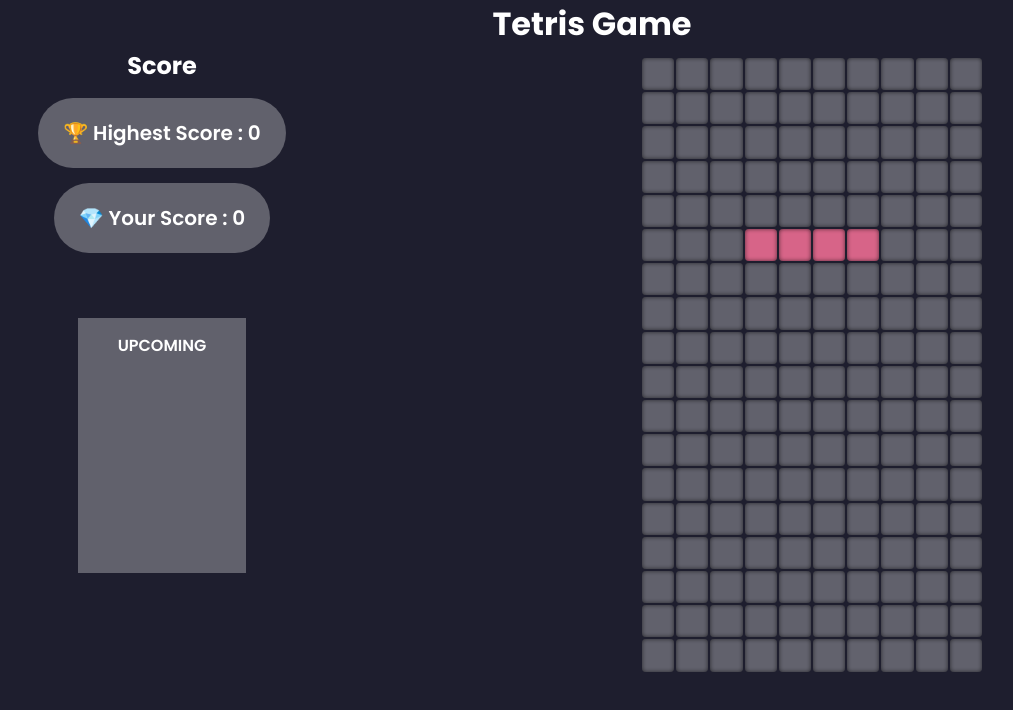
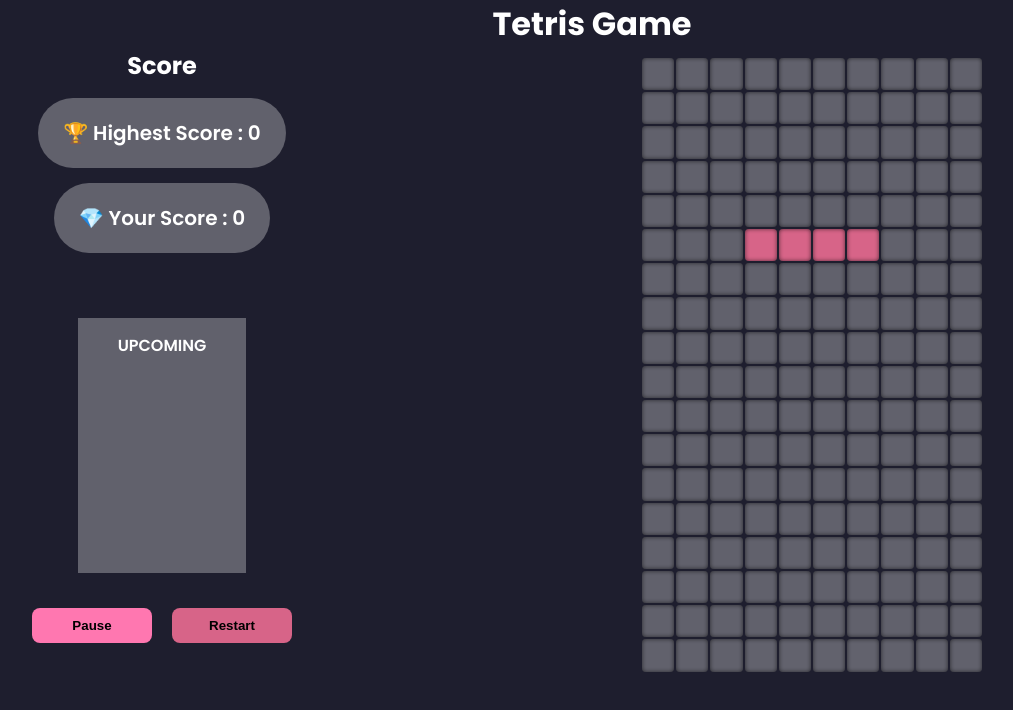
Before and after one commit to KavinT06/Tetris-Game, a React (Vite) app: page / in a window 1280 px wide. Shown: the top 710 px of the page, without its empty margins (48-1061 px from the left). Built offline with nearby package versions, Linux system fonts and the light colour scheme; a web font is replaced by a local one.

Commit message:
add pause and restart functionality with event listeners in App and Grid components

```diff
--- a/src/App.jsx
+++ b/src/App.jsx
@@ -42,6 +42,43 @@ export default function App() {
                 <Upcoming nextPiece={nextPiece} />
               </div>
             </div>
+
+            <div className="side-buttons">
+              <button
+                onClick={() => document.dispatchEvent(new Event("togglePause"))}
+                style={{
+                  padding: "10px 16px",
+                  background: "#ff77b0",
+                  border: "none",
+                  borderRadius: 8,
+                  cursor: "pointer",
+                  fontWeight: 600,
+                  width: "120px",
+                  marginTop: "20px",
+                  marginRight: '20px'
+                }}
+              >
+                Pause
+              </button>
+
+              <button
+                onClick={() => document.dispatchEvent(new Event("resetGame"))}
+                style={{
+                  padding: "10px 16px",
+                  background: "#d76488",
+                  border: "none",
+                  borderRadius: 8,
+                  cursor: "pointer",
+                  fontWeight: 600,
+                  width: "120px",
+                  marginTop: "12px"
+                }}
+              >
+                Restart
+              </button>
+            </div>
+
+
           </div>
 
           <div>
--- a/src/cmp/Grid.jsx
+++ b/src/cmp/Grid.jsx
@@ -286,6 +286,26 @@ export default function Grid({ onScore, onNextPiece }) {
         setPosition({ row: 0, col: colStart });
     }
 
+    // === LISTEN FOR PAUSE & RESET EVENTS FROM APP ===
+    useEffect(() => {
+        const handlePause = () => {
+            setIsPaused(prev => !prev); // toggle pause/resume
+        };
+
+        const handleReset = () => {
+            resetGame(); // restart game
+        };
+
+        document.addEventListener("togglePause", handlePause);
+        document.addEventListener("resetGame", handleReset);
+
+        return () => {
+            document.removeEventListener("togglePause", handlePause);
+            document.removeEventListener("resetGame", handleReset);
+        };
+    }, []);
+
+
     // ---------------------------
     // UI
     // ---------------------------
```
